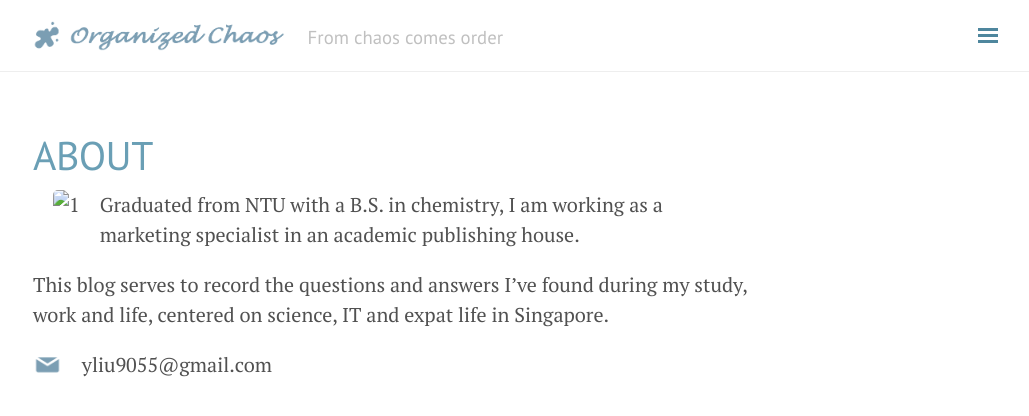
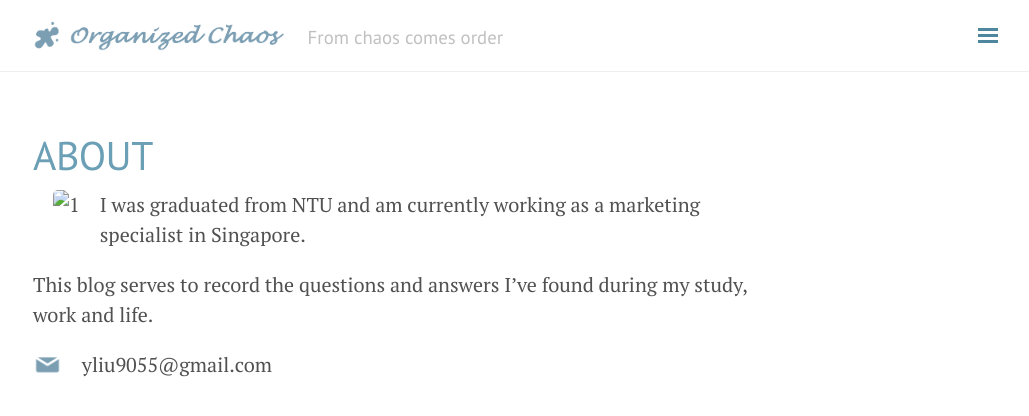
Before and after one commit to yliu9055/organizedchaos, a Jekyll site: the page built from about.md, in a window 1280 px wide. Shown: the top 416 px of the page, without its empty margins (247-1276 px from the left). Built offline with Jekyll 4.4.1, drawn with Linux system fonts in a browser that asks for light colours; nearby versions of some CDN libraries; comment, search, counter and statistics services are not loaded.

Commit message:
change about

```diff
--- a/about.md
+++ b/about.md
@@ -17,8 +17,8 @@ img.resize {
 }
 </style>
 
-![1](./public/img/suit.jpg){: .image-left } Graduated from NTU with a B.S. in chemistry, I am working as a marketing specialist in an academic publishing house.
+![1](./public/img/suit.jpg){: .image-left } I was graduated from NTU and am currently working as a marketing specialist in Singapore.
 
-This blog serves to record the questions and answers I've found during my study, work and life, centered on science, IT and expat life in Singapore.
+This blog serves to record the questions and answers I've found during my study, work and life.
 
 ![2](/organizedchaos/public/img/mail.png){: .resize }  yliu9055@gmail.com
```
